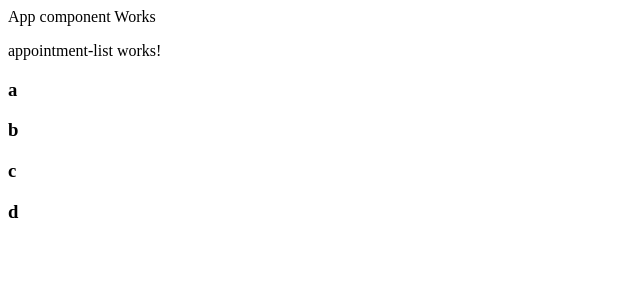
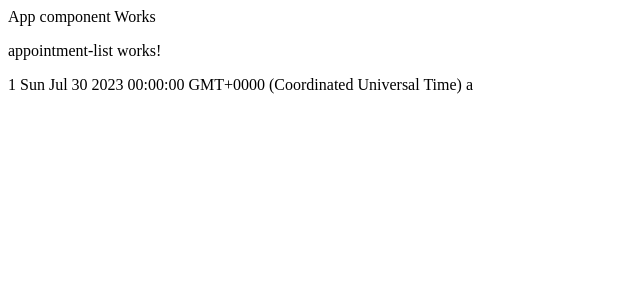
Before and after one commit to AJenkinsSolutions/Appointments-app, an Angular app: page / in a window 1280 px wide. Shown: the top 300 px of the page, without its empty margins (0-640 px from the left). Built offline with nearby package versions, Linux system fonts and the light colour scheme.

Commit message:
Add: appointment object owd bind

```diff
--- a/src/app/appointment-list/appointment-list.component.html
+++ b/src/app/appointment-list/appointment-list.component.html
@@ -1,9 +1,8 @@
 <main>
     <p>appointment-list works!</p>
 
-    <div *ngFor="let i of appointments">
-        <h3> {{i}}</h3>
-
-    </div>
+   {{appointment.id}}
+   {{appointment.date}}
+   {{appointment.title}}
 
 </main>
--- a/src/app/appointment-list/appointment-list.component.ts
+++ b/src/app/appointment-list/appointment-list.component.ts
@@ -1,4 +1,5 @@
 import { Component } from '@angular/core';
+import { Appointment } from '../models/appointment';
 
 @Component({
   selector: 'app-appointment-list',
@@ -8,6 +9,9 @@ import { Component } from '@angular/core';
 export class AppointmentListComponent {
 
   //List of appointments
-  appointments: string[]  = ["a", "b", "c", "d"];
+  appointment: Appointment = {
+    id: 1,
+    title: "a",
+    date: new Date('2023-07-30')}
 
 }
```
